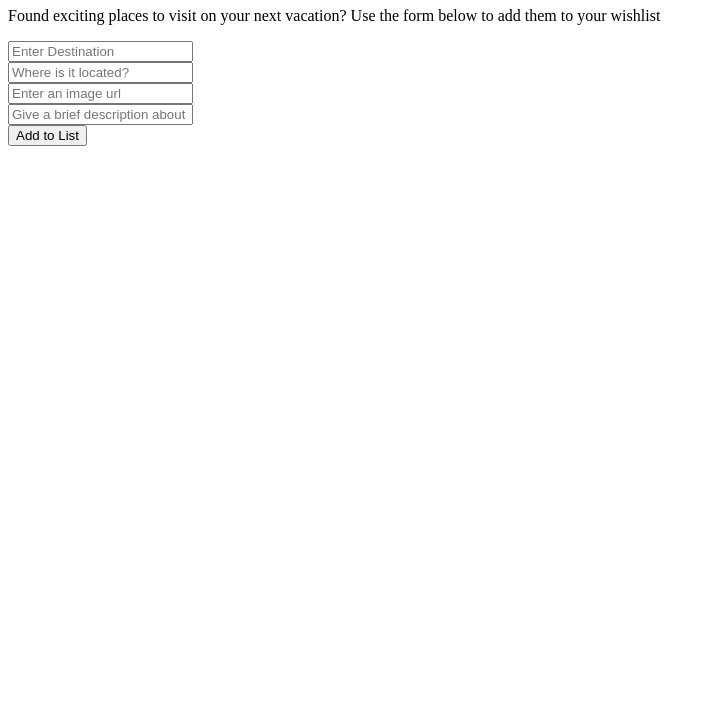
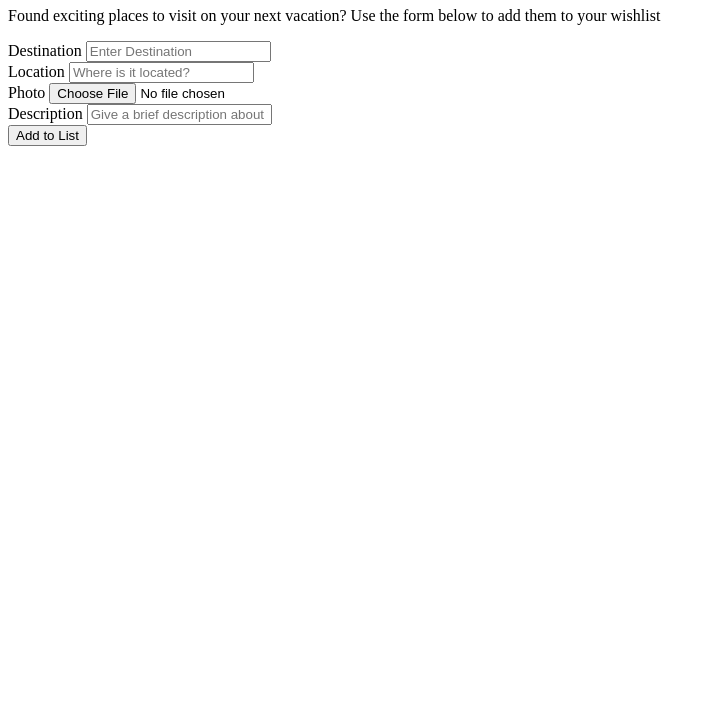
Before and after one commit to abel2-code/vacation, a plain HTML site: page index.html in a window 1280 px wide. Shown: the part 73-800 px from the top of the page, without its empty margins (0-716 px from the left). Drawn offline with Linux system fonts and the light colour scheme.

Commit message:
user can submit images

```diff
--- a/index.html
+++ b/index.html
@@ -17,6 +17,7 @@
     <div>
       <form id="form">
         <div class="textbox">
+          <label>Destination</label>
           <input
             id="destination_name"
             type="text"
@@ -25,6 +26,7 @@
           />
         </div>
         <div class="textbox">
+          <label>Location</label>
           <input
             id="location"
             type="text"
@@ -33,9 +35,16 @@
           />
         </div>
         <div class="textbox">
-          <input id="photo" type="text" placeholder="Enter an image url" />
+          <label>Photo</label>
+          <input
+            id="photo"
+            type="file"
+            placeholder="Enter an image url"
+            accept="image/*"
+          />
         </div>
         <div class="textbox">
+          <label>Description</label>
           <input
             id="description"
             type="text"
--- a/script.js
+++ b/script.js
@@ -9,10 +9,11 @@ form.onsubmit = (e) => {
   e.preventDefault();
   let destinationValue = destination.value;
   let locationValue = newLocation.value;
-  let photoValue = photo.value;
+  let photoValue = URL.createObjectURL(photo.files[0]);
   let descriptionValue = description.value;
 
   wishlist.innerHTML += `<li>
+  <img src="${photoValue}" width="400">
   <h1>${destinationValue}</h1>
   <p>${locationValue}</p>
   <button id="delete_button">Remove</button>
```
